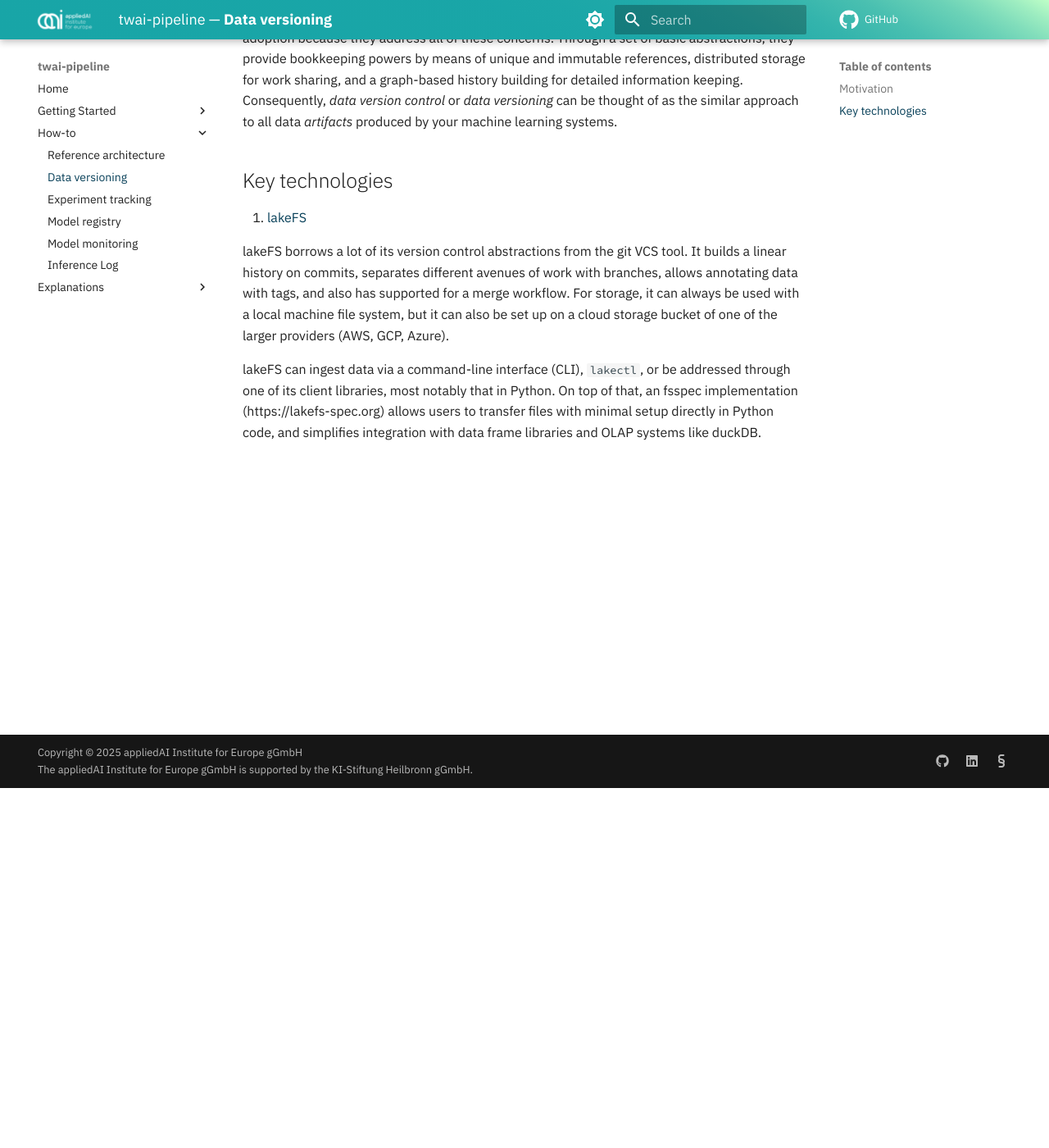
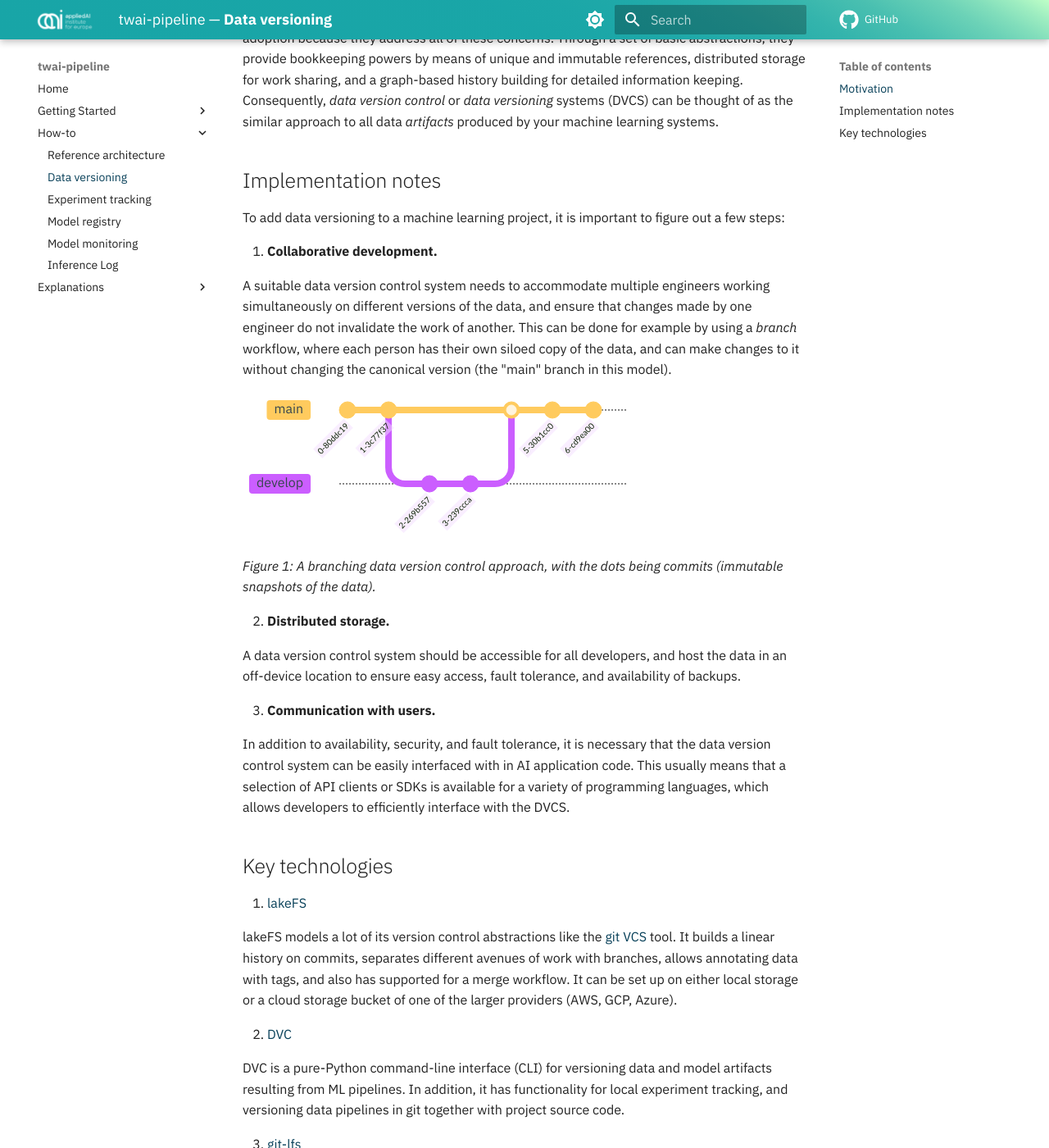
Before and after one commit to aai-institute/practical-ai-act, an MkDocs documentation site: the page built from docs/how-to/data-versioning.md, in a window 1280 px wide and 1400 px high, scrolled down 439 px. Shown: the whole window at 82% size. Built offline with MkDocs 1.6.1 and Material for MkDocs 9.7.7, drawn with Linux system fonts in a browser that asks for light colours; plug-ins that fetch from the network failed and are left out; comment, search, counter and statistics services are not loaded; the version menu is left out; some of the changed text lies outside the part shown.

Commit message:
docs: Add data versioning implementation notes, more tool solutions
Includes a very basic mermaid graph to illustrate a branch-based workflow
for collaborative development.

````diff
--- a/docs/how-to/data-versioning.md
+++ b/docs/how-to/data-versioning.md
@@ -10,15 +10,60 @@ not only to be transparent, or to easily share work with colleagues, but to be a
 
 In the software engineering world, distributed version control systems (VCS) have seen wide adoption because they address all of these concerns.
 Through a set of basic abstractions, they provide bookkeeping powers by means of unique and immutable references, distributed storage for work sharing, and a graph-based history building for detailed information keeping.
-Consequently, *data version control* or *data versioning* can be thought of as the similar approach to all data *artifacts* produced by your machine learning systems.
+Consequently, *data version control* or *data versioning* systems (DVCS) can be thought of as the similar approach to all data *artifacts* produced by your machine learning systems.
+
+## Implementation notes
+
+To add data versioning to a machine learning project, it is important to figure out a few steps:
+
+1. **Collaborative development.**
+
+A suitable data version control system needs to accommodate multiple engineers working simultaneously on different versions of the data, and ensure that changes made by one engineer do not invalidate the work of another.
+This can be done for example by using a *branch* workflow, where each person has their own siloed copy of the data, and can make changes to it without changing the canonical version (the "main" branch in this model).
+
+```mermaid
+%%{ init: { 'logLevel': 'debug', 'theme': 'base'} }%%
+---
+title: Branching in a (data) version control system
+---
+gitGraph
+   commit
+   commit
+   branch develop
+   checkout develop
+   commit
+   commit
+   checkout main
+   merge develop
+   commit
+   commit
+```
+*Figure 1: A branching data version control approach, with the dots being commits (immutable snapshots of the data).*
+
+
+2. **Distributed storage.**
+
+A data version control system should be accessible for all developers, and host the data in an off-device location to ensure easy access, fault tolerance, and availability of backups.
+
+3. **Communication with users.**
+
+In addition to availability, security, and fault tolerance, it is necessary that the data version control system can be easily interfaced with in AI application code.
+This usually means that a selection of API clients or SDKs is available for a variety of programming languages, which allows developers to efficiently interface with the DVCS.
 
 ## Key technologies
 
 1. [lakeFS](https://lakefs.io)
 
-lakeFS borrows a lot of its version control abstractions from the git VCS tool.
+lakeFS models a lot of its version control abstractions like the [git VCS](https://git-scm.com/) tool.
 It builds a linear history on commits, separates different avenues of work with branches, allows annotating data with tags, and also has supported for a merge workflow.
-For storage, it can always be used with a local machine file system, but it can also be set up on a cloud storage bucket of one of the larger providers (AWS, GCP, Azure).
+It can be set up on either local storage or a cloud storage bucket of one of the larger providers (AWS, GCP, Azure).
 
-lakeFS can ingest data via a command-line interface (CLI), ``lakectl``, or be addressed through one of its client libraries, most notably that in Python.
-On top of that, an fsspec implementation (https://lakefs-spec.org) allows users to transfer files with minimal setup directly in Python code, and simplifies integration with data frame libraries and OLAP systems like duckDB.
+2. [DVC](https://dvc.org/)
+
+DVC is a pure-Python command-line interface (CLI) for versioning data and model artifacts resulting from ML pipelines.
+In addition, it has functionality for local experiment tracking, and versioning data pipelines in git together with project source code.
+
+3. [git-lfs](https://git-lfs.com)
+
+Git Large File Storage (LFS) stores large data assets in remote locations, and replaces the data with text pointers in git, so that data and its usage are decoupled on the storage level.
+It integrates with the git command-line interface, augmenting developers' existing git workflows intuitively, and reducing the learning curve that an addition of a standalone tool would bring.
````
